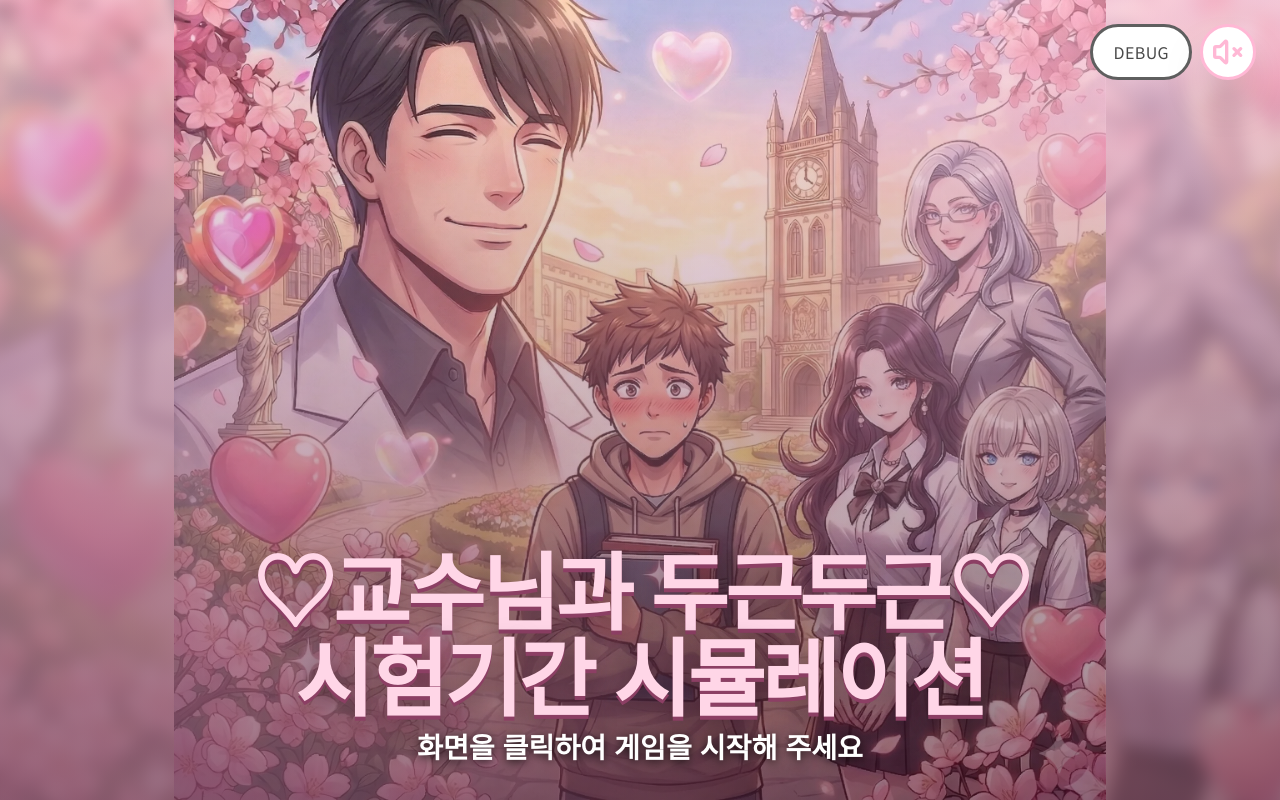
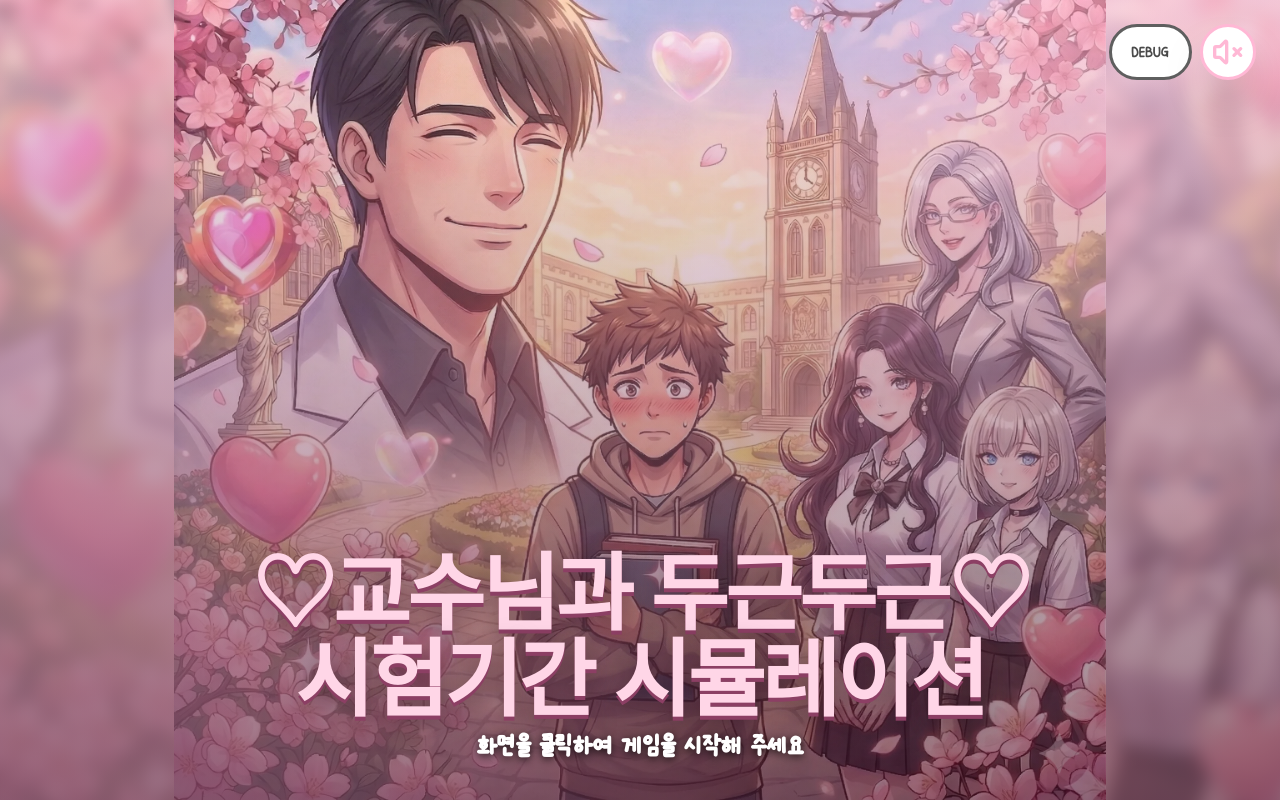
Before and after one commit to Melona0457/ssu-simulation, a Next.js app: page / in a window 1280 px wide. Built offline with nearby package versions, Linux system fonts and the light colour scheme; a web font is replaced by a local one.

Commit message:
폰트 추가

```diff
--- a/src/app/globals.css
+++ b/src/app/globals.css
@@ -96,7 +96,6 @@ body {
   min-height: 100vh;
   background: var(--background);
   color: var(--foreground);
-  font-family: var(--font-sans);
 }
 
 button,
--- a/src/app/layout.tsx
+++ b/src/app/layout.tsx
@@ -1,6 +1,12 @@
 import type { Metadata } from "next";
 import { Analytics } from "@vercel/analytics/next";
+import localFont from "next/font/local";
 import "./globals.css";
+
+const midmi = localFont({
+  src: "./온글잎 밑미.ttf",
+  variable: "--font-midmi",
+});
 
 export const metadata: Metadata = {
   title: "두근두근 교수님과 시험기간 시뮬레이션",
@@ -13,8 +19,8 @@ export default function RootLayout({
   children: React.ReactNode;
 }>) {
   return (
-    <html lang="ko" className="h-full antialiased">
-      <body className="min-h-full flex flex-col">
+    <html lang="ko" className={`${midmi.variable} h-full antialiased`}>
+      <body className={`${midmi.className} min-h-full flex flex-col`}>
         {children}
         <Analytics />
       </body>
--- a/src/app/page.tsx
+++ b/src/app/page.tsx
@@ -1988,7 +1988,7 @@ export default function Home() {
           <div className="absolute inset-0 bg-[linear-gradient(180deg,rgba(248,208,227,0.08),rgba(64,20,42,0.52))]" />
 
           <div className="relative z-10 mx-auto w-full max-w-[1120px] px-2 text-center md:px-4">
-            <h1 className="text-[clamp(42px,6.6vw,110px)] font-black leading-[1.01] tracking-[-0.04em] text-[#ffd6e7] [text-shadow:_0_4px_0_#8c3f64,_0_9px_26px_rgba(38,10,24,0.5)]">
+            <h1 className="font-sans text-[clamp(42px,6.6vw,110px)] font-black leading-[1.01] tracking-[-0.04em] text-[#ffd6e7] [text-shadow:_0_4px_0_#8c3f64,_0_9px_26px_rgba(38,10,24,0.5)]">
               ♡교수님과 두근두근♡
               <br />
               시험기간 시뮬레이션
@@ -2016,7 +2016,7 @@ export default function Home() {
           }}
         >
           <div className="w-full max-w-[980px] text-center">
-            <h2 className="text-[clamp(56px,8vw,112px)] font-black leading-none tracking-[-0.03em] text-[#ffb8d5] [text-shadow:_0_4px_0_#8b3a60,_0_12px_30px_rgba(0,0,0,0.45)]">
+            <h2 className="font-sans text-[clamp(56px,8vw,112px)] font-black leading-none tracking-[-0.03em] text-[#ffb8d5] [text-shadow:_0_4px_0_#8b3a60,_0_12px_30px_rgba(0,0,0,0.45)]">
               당신의 이름과 성별은?
             </h2>
 
@@ -2089,7 +2089,7 @@ export default function Home() {
           }}
         >
           <div className="w-full max-w-[1240px] text-center">
-            <h2 className="text-[clamp(56px,8vw,108px)] font-black leading-none tracking-[-0.03em] text-[#ffb8d5] [text-shadow:_0_4px_0_#8a3a5f,_0_12px_30px_rgba(0,0,0,0.45)]">
+            <h2 className="font-sans text-[clamp(56px,8vw,108px)] font-black leading-none tracking-[-0.03em] text-[#ffb8d5] [text-shadow:_0_4px_0_#8a3a5f,_0_12px_30px_rgba(0,0,0,0.45)]">
               교수님 생성
             </h2>
 
@@ -2485,7 +2485,7 @@ export default function Home() {
           <div className="relative z-10 mx-auto flex min-h-screen w-full max-w-6xl flex-col justify-end px-4 pb-6 md:px-8">
             <div className="rounded border border-[#8b8b8b] bg-[rgba(30,30,30,0.62)] p-4 text-white">
               <p className="text-xl">엔딩 내용</p>
-              <p className="mt-2 text-3xl font-semibold">{ending.title}</p>
+              <p className="font-sans mt-2 text-3xl font-semibold">{ending.title}</p>
               <p className="mt-3 text-2xl leading-relaxed">{ending.description}</p>
               <p className="mt-3 text-lg">최종 점수: {ending.score100}점</p>
               <button
@@ -2511,12 +2511,14 @@ export default function Home() {
               <br />
               시험 잘 보길 바랄게.
             </p>
-            <button
+              <button
               type="button"
               onClick={goCreditScreen}
-              className="mt-16 border-[3px] border-black bg-white px-14 py-4 text-[clamp(48px,4.7vw,76px)] font-semibold leading-none text-black hover:bg-[#f8f8f8]"
+              className="font-sans mt-16 border-[3px] border-black bg-white px-14 py-4 text-[clamp(48px,4.7vw,76px)] font-semibold leading-none text-black hover:bg-[#f8f8f8]"
+
             >
               크레딧 보기
+
             </button>
           </div>
         </section>
@@ -2543,11 +2545,11 @@ export default function Home() {
               className="credit-roll-content"
               onAnimationEnd={() => setIsCreditFinished(true)}
             >
-              <p className="text-5xl font-semibold leading-snug">
+              <p className="font-sans text-5xl font-semibold leading-snug">
                 두근두근 교수님과 시험기간 시뮬레이션
               </p>
-              <p className="mt-14 text-5xl">Credit</p>
-              <p className="mt-12 text-5xl">숭멋사 14기</p>
+              <p className="font-sans mt-14 text-5xl">Credit</p>
+              <p className="font-sans mt-12 text-5xl">숭멋사 14기</p>
               <p className="mt-14 text-5xl leading-[1.35]">
                 PM 최영환
                 <br />
```
Also changed, not shown: src/app/온글잎 밑미.ttf (added).
